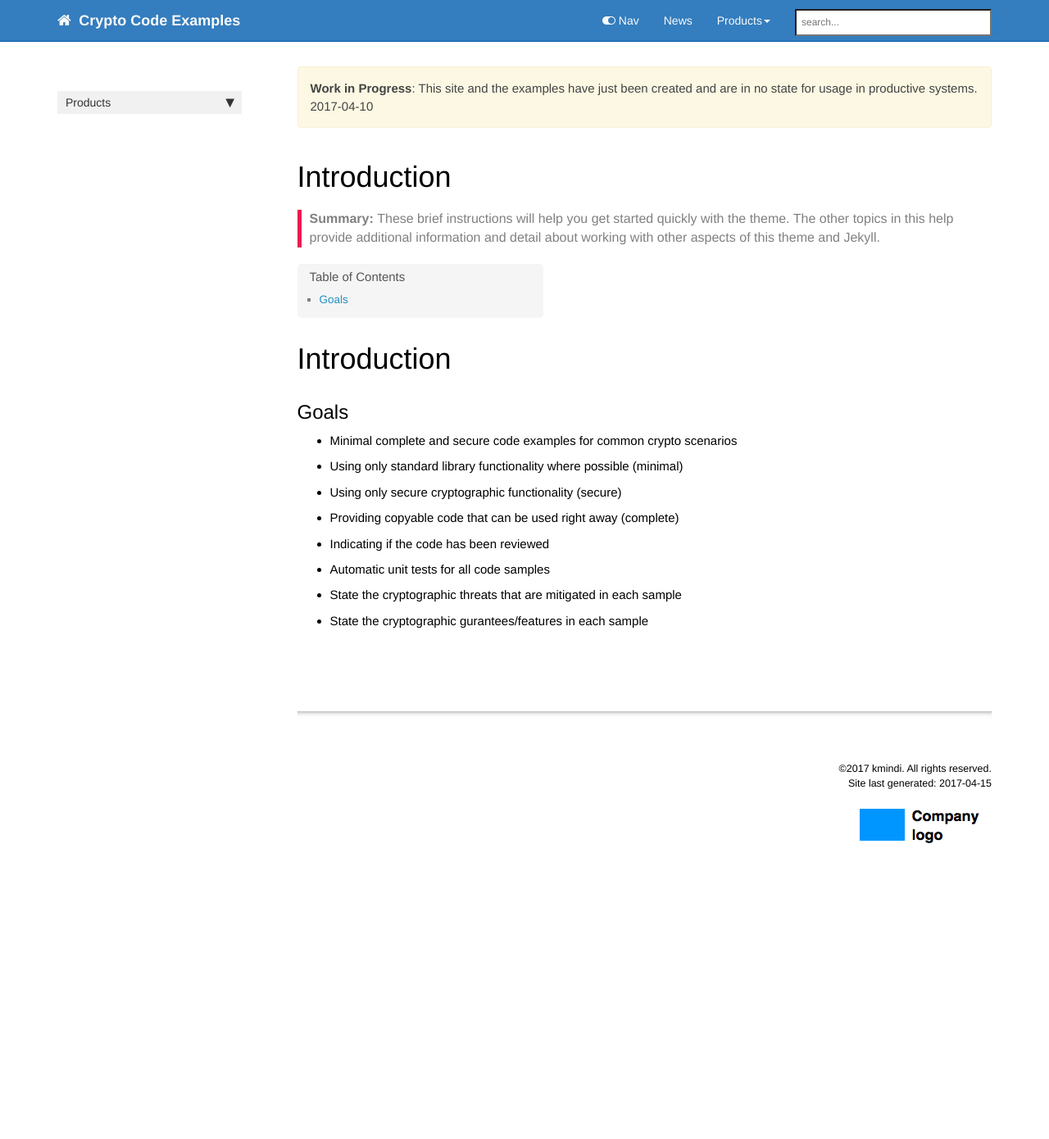
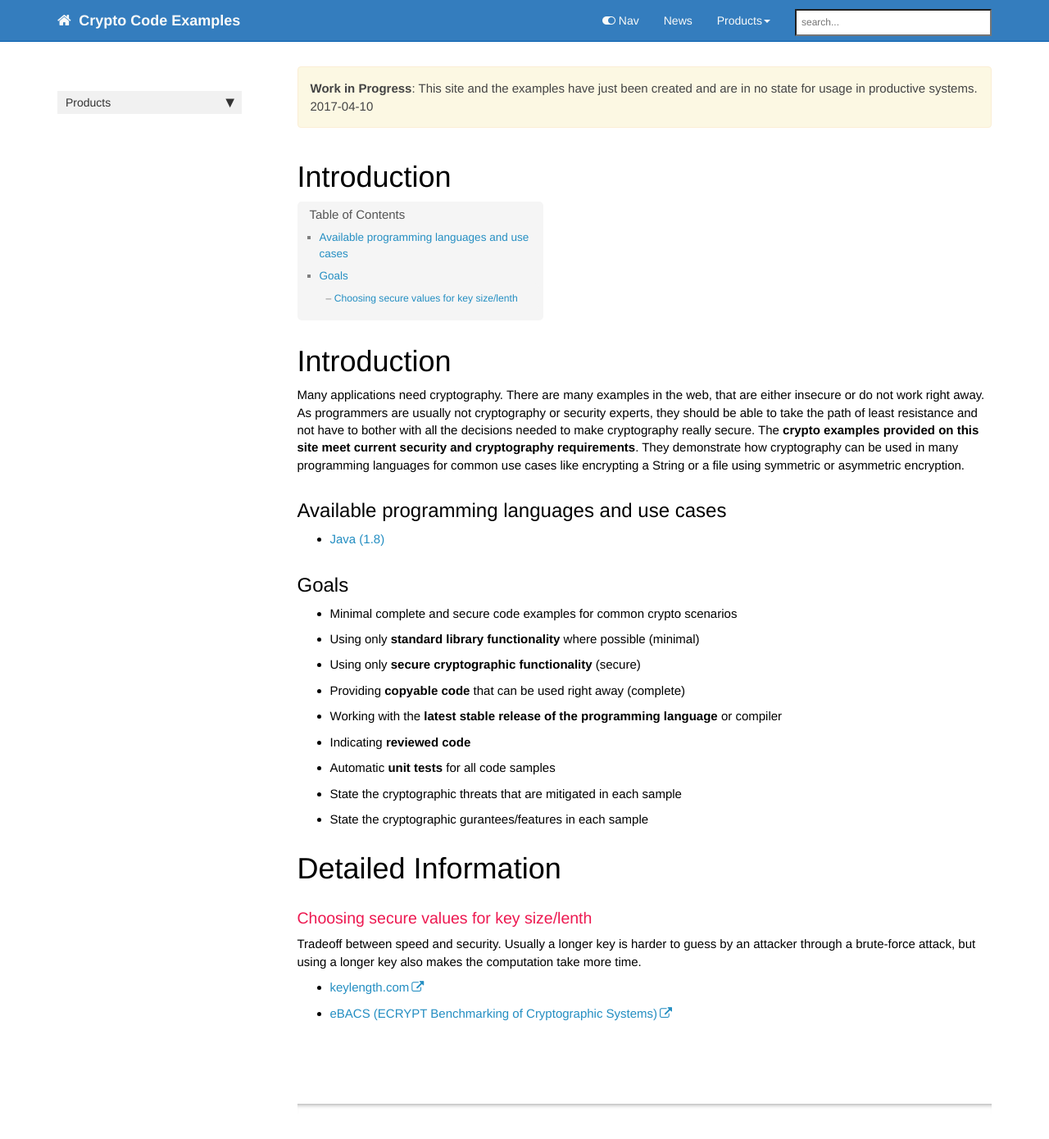
Before and after one commit to cryptoexamples/CryptoExamples, a Jekyll site: the page built from index.md, in a window 1280 px wide and 1400 px high. Shown: the top 1390 px of the window at 82% size. Built offline with Jekyll 4.4.1, drawn with Linux system fonts in a browser that asks for light colours; nearby versions of some CDN libraries; comment, search, counter and statistics services are not loaded.

Commit message:
adds more information on the introduction page

```diff
--- a/index.md
+++ b/index.md
@@ -3,18 +3,37 @@ title: Introduction
 keywords: sample homepage
 sidebar: home_sidebar
 permalink: index.html
-summary: These brief instructions will help you get started quickly with the theme. The other topics in this help provide additional information and detail about working with other aspects of this theme and Jekyll.
+#summary: These brief instructions will help you get started quickly with the theme. The other topics in this help provide additional information and detail about working with other aspects of this theme and Jekyll.
 ---
 
 # Introduction
 
+Many applications need cryptography. There are many examples in the web, that are either insecure or do not work right away.
+As programmers are usually not cryptography or security experts, they should be able to take the path of least resistance and not have to bother with all the decisions needed to make cryptography really secure.
+The **crypto examples provided on this site meet current security and cryptography requirements**.
+They demonstrate how cryptography can be used in many programming languages for common use cases like encrypting a String or a file using symmetric or asymmetric encryption.
+
+## Available programming languages and use cases
+
+- [Java (1.8)](java_landing_page)
+
 ## Goals
 
 - Minimal complete and secure code examples for common crypto scenarios
-- Using only standard library functionality where possible (minimal)
-- Using only secure cryptographic functionality (secure)
-- Providing copyable code that can be used right away (complete)
-- Indicating if the code has been reviewed
-- Automatic unit tests for all code samples
+- Using only **standard library functionality** where possible (minimal)
+- Using only **secure cryptographic functionality** (secure)
+- Providing **copyable code** that can be used right away (complete)
+- Working with the **latest stable release of the programming language** or compiler
+- Indicating **reviewed code**
+- Automatic **unit tests** for all code samples
 - State the cryptographic threats that are mitigated in each sample
 - State the cryptographic gurantees/features in each sample
+
+# Detailed Information
+
+### Choosing secure values for key size/lenth
+
+Tradeoff between speed and security. Usually a longer key is harder to guess by an attacker through a brute-force attack, but using a longer key also makes the computation take more time.
+
+- [keylength.com](https://www.keylength.com/en/compare/)
+- [eBACS (ECRYPT Benchmarking of Cryptographic Systems)](https://bench.cr.yp.to/)
```
